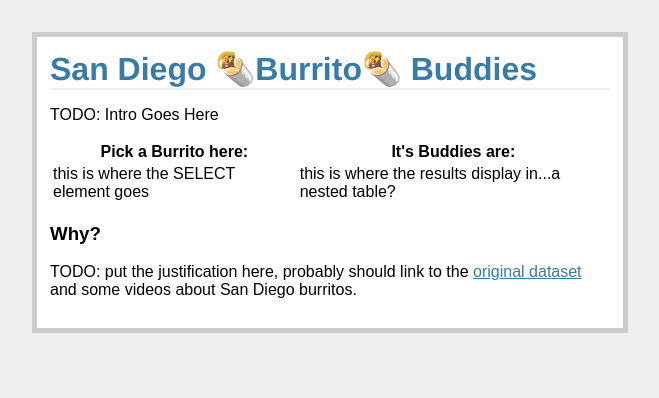
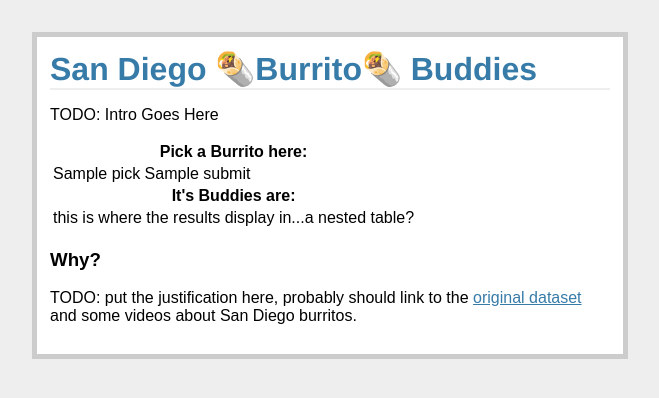
Before and after one commit to BenDavidAaron/hello-burrito-web, a Flask app: template templates/index.html in a window 1280 px wide. Shown: the top 398 px of the page, without its empty margins (310-969 px from the left). Run offline with Flask 2, Linux system fonts and the light colour scheme; the template is opened without the code that fills it: most values are stand-ins (such as "Sample title", 1, 10 or a date in 2020); parts of the project's set-up code (start-up, migrations or seed data) failed here and were passed over.

Commit message:
added input controll

```diff
--- a/app.py
+++ b/app.py
@@ -4,6 +4,7 @@
 import numpy as np
 import pandas as pd
 import pickle
+
 
 def titleize_burrito_row(i, pd_row):
     b_type = pd_row[0]
@@ -14,6 +15,8 @@
 
 app = Flask(__name__)
 app.vars = {}
+app.secret_key = 'development key'
+
 app.vars["df_complete"] = pickle.load(open("clean-burrito-pandas.pkl", "rb"))
 features = [
     "Chips_1h",
@@ -63,17 +66,24 @@
     titleize_burrito_row(idx, row) for idx, row in app.vars["df_complete"].iterrows()
 ]
 
-class BurritoPicker(Form):
-	pick = SelectField("user_choice", choices = [(idx, title) for idx, title in enumerate(app.vars['burrito_titles'])])
-	submit = SubmitField("confirm")
 
+class Burrito_Picker(Form):
+    pick = SelectField(
+        "user_choice",
+        choices=[(idx, title) for idx, title in enumerate(app.vars["burrito_titles"])],
+    )
+    submit = SubmitField("Confirm")
 
 
 @app.route("/", methods=["GET", "POST"])
 def index():
     if request.method == "GET":
-        print(app.vars["burrito_titles"])
-        return render_template("index.html", burrito_picker = selector ,burrito_list=app.vars["burrito_titles"])
+        burrito_picker = Burrito_Picker()
+        return render_template(
+            "index.html",
+            burrito_picker=burrito_picker,
+            burrito_list=app.vars["burrito_titles"],
+        )
 
     else:
         return render_template("index.html")
--- a/templates/index.html
+++ b/templates/index.html
@@ -11,14 +11,21 @@
 	  	<th>
 			Pick a Burrito here:
 		</th>
+	</tr>
+	<tr>
+		<td>
+			<form method="POST">
+				{{burrito_picker.pick}}
+				{{burrito_picker.submit}}
+			</form>
+		</td>
+	</tr>
+	<tr>
 		<th>
 			It's Buddies are:
 		</th>
 	</tr>
 	<tr>
-  		<td>
-  			this is where the SELECT element goes
-  		</td>
 		<td>
 			this is where the results display in...a nested table?
 		</td>
```
Lines whose indentation alone changed are shown as unchanged.
